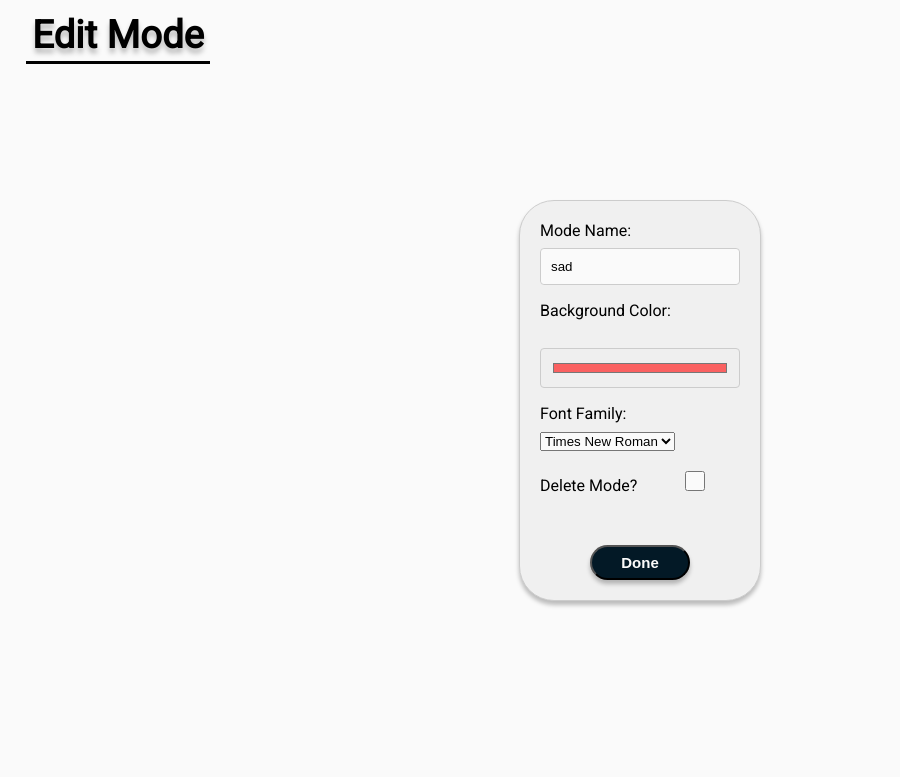
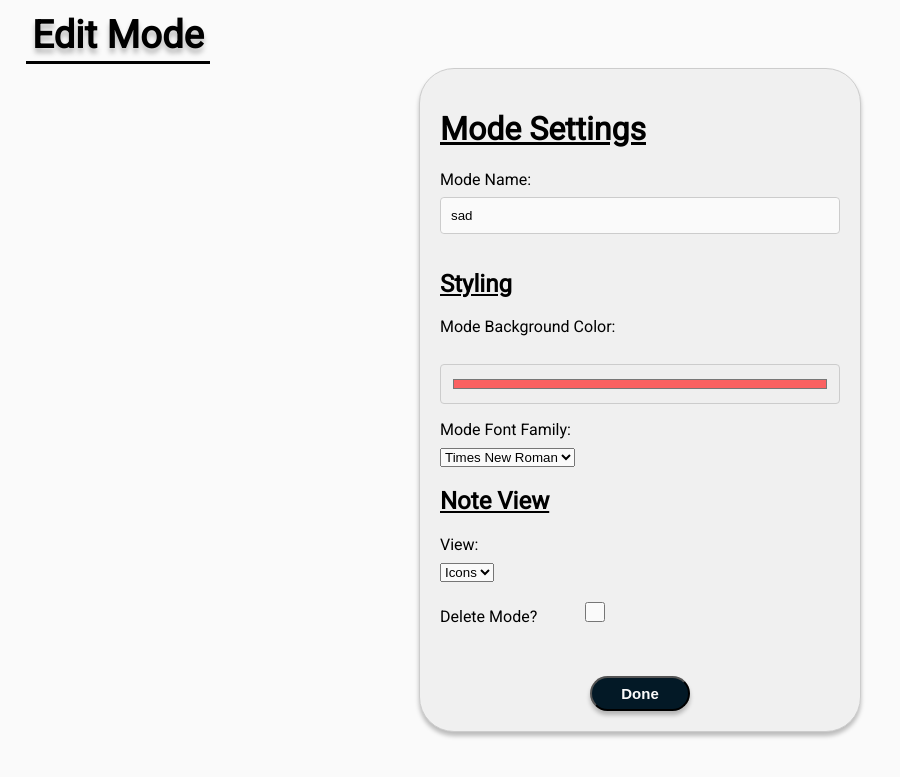
Before and after one commit to joneseth1/NoteMode, a Flask app: page /mode/edit-mode/2 in a window 1280 px wide. Shown: the top 777 px of the page, without its empty margins (0-900 px from the left). Run offline with Flask 3, Linux system fonts and the light colour scheme; a user stored in the database is signed in; data comes from the database, SQL or seed files in the repository.

Commit message:
Worked on the edit_mode for UT-1.

```diff
--- a/app/static/edit_mode.css
+++ b/app/static/edit_mode.css
@@ -14,6 +14,10 @@ a {
     text-decoration: none;
     color: black;
 
+}
+
+h1,h2 {
+    text-decoration: underline;
 }
 
 label {
@@ -85,6 +89,7 @@ button {
 
 
 .mode-header {
+    text-decoration: none;
     position: absolute;
     top: -2.5vh;
     left: 2vw;
@@ -123,7 +128,7 @@ button {
     mix-blend-mode: darken;
     box-shadow: 0px 4px 4px 0px rgba(0, 0, 0, 0.25);
 
-    width: 200px;
+    width: 400px;
     height: auto;
     background-color: #f0f0f0;
     border: 1px solid #ccc;
--- a/app/templates/edit_mode.html
+++ b/app/templates/edit_mode.html
@@ -16,17 +16,25 @@
 
     <div class="edit-mode-form">
         <form method="POST" action="{{ url_for('mode.edit_mode', mode_id=mode[0]) }}">
+            <h1>Mode Settings</h1>
             <label for="mode_name">Mode Name:</label>
             <input type="text" id="mode_name" name="mode_name" value="{{ mode[2] }}" required>
-
-            <label for="background_color">Background Color:</label>
+            <h2>Styling</h2>
+            <label for="background_color">Mode Background Color:</label>
             <input type="color" id="background_color" name="background_color" value="{{ mode[3] }}">
 
-            <label for="font_family">Font Family:</label>
+            <label for="font_family">Mode Font Family:</label>
             <select id="font_family" name="font_family">
                 <option value="Arial" {{ 'selected' if mode[4] == 'Arial' else '' }}>Arial</option>
                 <option value="Times New Roman" {{ 'selected' if mode[4] == 'Times New Roman' else '' }}>Times New Roman</option>
-                <!-- Add more font options as needed -->
+            </select>
+
+            <h2>Note View</h2>
+            <label for="note_view">View:</label>
+            <select id="note_view" name="note_view">
+                <option>Icons</option>
+                <option>Tiles</option>
+                <option>List</option>
             </select>
 
             <label for="deleteMode">Delete Mode? &nbsp; &nbsp; &nbsp; &nbsp; &nbsp; <input type="checkbox" id="deleteMode" name="deleteMode"> </label>
```
